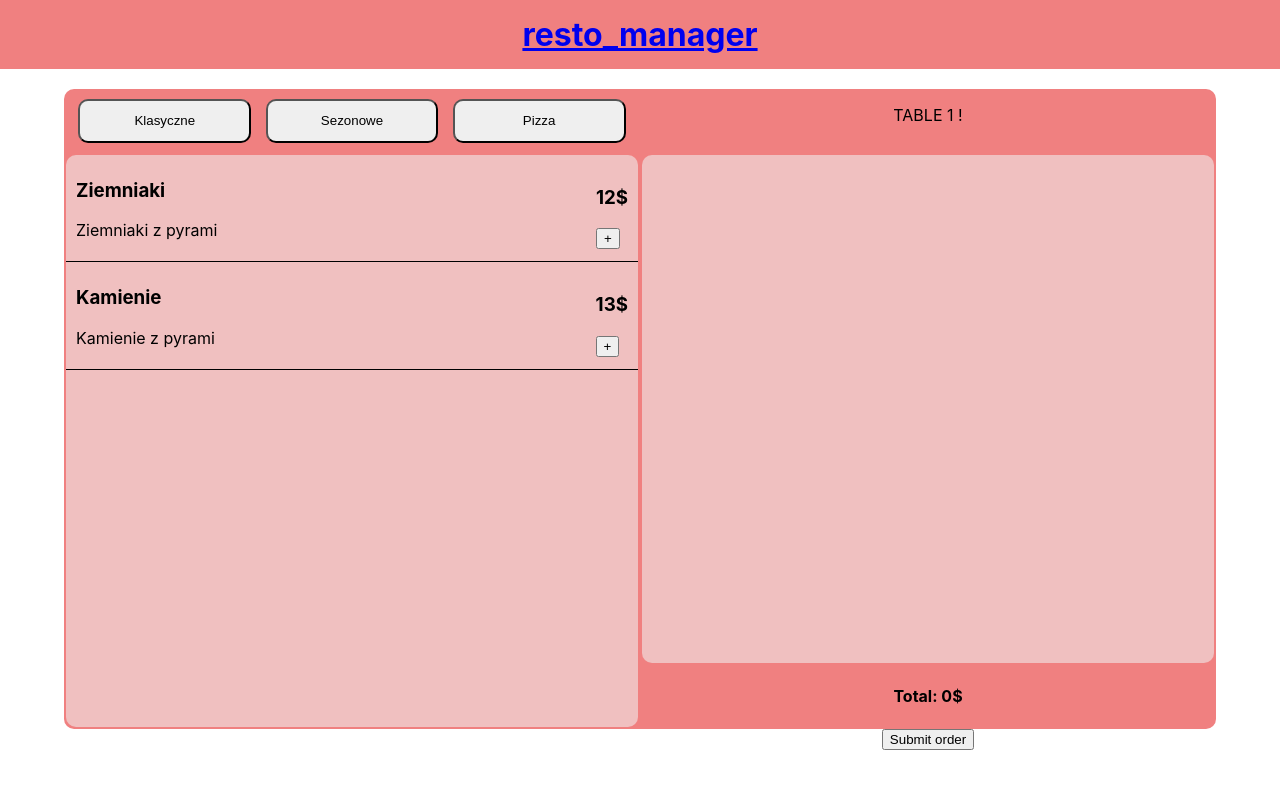
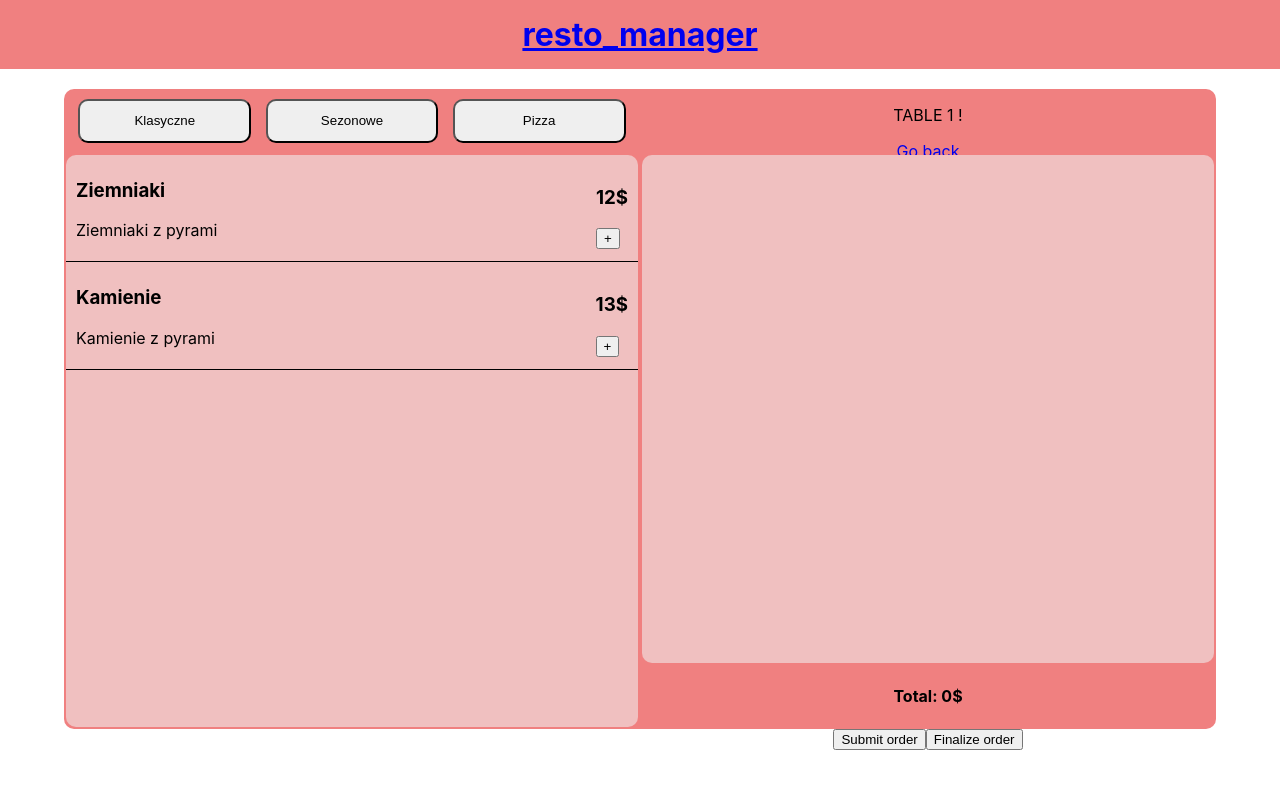
Before and after one commit to ant-st/restomanager, a React (Create React App) app: page /tables/1 in a window 1280 px wide. Shown: the top 788 px of the page. Built offline with nearby package versions, Linux system fonts and the light colour scheme.

Commit message:
Added: "finalize order" and return buttons to tablescreen

```diff
--- a/src/TableScreen/tablescreen.js
+++ b/src/TableScreen/tablescreen.js
@@ -3,7 +3,8 @@ import './tablescreen.css'
 import {useDispatch, useSelector} from "react-redux";
 import {selectMenus} from "../Menus/menusSlice";
 import {useEffect, useState} from "react";
-import {selectTables, submitOrder} from "../Tables/tablesSlice";
+import {finalizeOrder, selectTables, submitOrder} from "../Tables/tablesSlice";
+import {Link} from "react-router-dom";
 
 export const TableScreen = () => {
     const dispatch = useDispatch();
@@ -54,6 +55,10 @@ export const TableScreen = () => {
         dispatch(submitOrder({id: id, order: currentOrder}));
     }
 
+    const handleFinalizeOrder = () => {
+        dispatch(finalizeOrder(id));
+    }
+
     const renderMenuButtons = (menu) => {
         return (
             <button onClick={() => handleMenuChange(menu.id)}>{menu.name}</button>
@@ -95,6 +100,7 @@ export const TableScreen = () => {
         <div id="tableScreen">
             <section id="tableName">
                 <p>TABLE {id} !</p>
+                <Link to={'/tables'}>Go back</Link>
             </section>
             <section id="menuButtons">
                 {menus.map(renderMenuButtons)}
@@ -108,6 +114,7 @@ export const TableScreen = () => {
             <section id="total">
                 <h4>Total: {currentSum}$</h4>
                 <button onClick={handleSubmitOrder}>Submit order</button>
+                <button onClick={handleFinalizeOrder}>Finalize order</button>
             </section>
         </div>
     )
--- a/src/Tables/tablesSlice.js
+++ b/src/Tables/tablesSlice.js
@@ -17,6 +17,14 @@ const tablesSlice = createSlice({
                     state[i].isServed = true;
                 }
             }
+        },
+        finalizeOrder: (state, action) => {
+            for (let i=0;i<state.length;i++) {
+                if (state[i].id === Number(action.payload)) {
+                    state[i].order = [];
+                    state[i].isServed = false;
+                }
+            }
         }
 
     }
@@ -30,7 +38,8 @@ export const selectTables = (state) => {
 
 export const {
     addTable,
-    submitOrder
+    submitOrder,
+    finalizeOrder
 } = tablesSlice.actions;
 
 export default tablesSlice.reducer;
```
